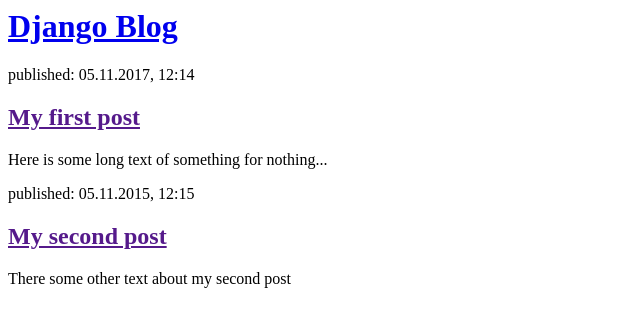
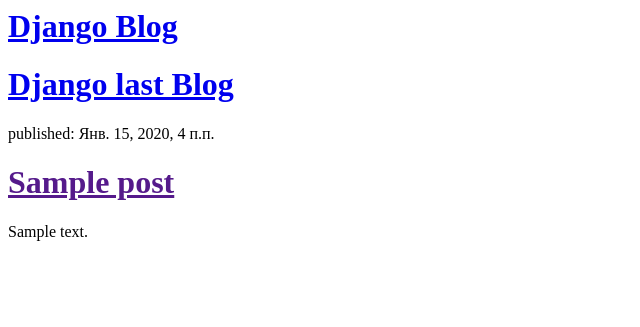
Before and after one commit to kuanqk/my-first-blog, a Django app: template blog/templates/blog/post_list.html in a window 1280 px wide. Shown: the top 327 px of the page, without its empty margins (0-640 px from the left). Run offline with Django 3.2, Linux system fonts and the light colour scheme; the template is opened without the code that fills it: values that come from a table or form of the project are taken from there, others are empty; tables that the repository leaves empty hold one stand-in row (values such as "Sample post").

Commit message:
Modified templates to display post from database.

```diff
--- a/blog/templates/blog/post_list.html
+++ b/blog/templates/blog/post_list.html
@@ -8,15 +8,15 @@
         </div>
 
         <div>
-            <p>published: 05.11.2017, 12:14</p>
-            <h2><a href="">My first post</a></h2>
-            <p>Here is some long text of something for nothing...</p>
+            <h1><a href="/">Django last Blog</a></h1>
         </div>
 
+        {% for post in posts %}
         <div>
-            <p>published: 05.11.2015, 12:15</p>
-            <h2><a href="">My second post</a></h2>
-            <p>There some other text about my second post</p>
+            <p>published: {{ post.published_date }}</p>
+            <h1><a href="">{{ post.title }}</a></h1>
+            <p>{{ post.text|linebreaksbr }}</p>
         </div>
+        {% endfor %}
     </body>
 </html>
```
Also changed, not shown: blog/views.py (+4 -3 lines).
